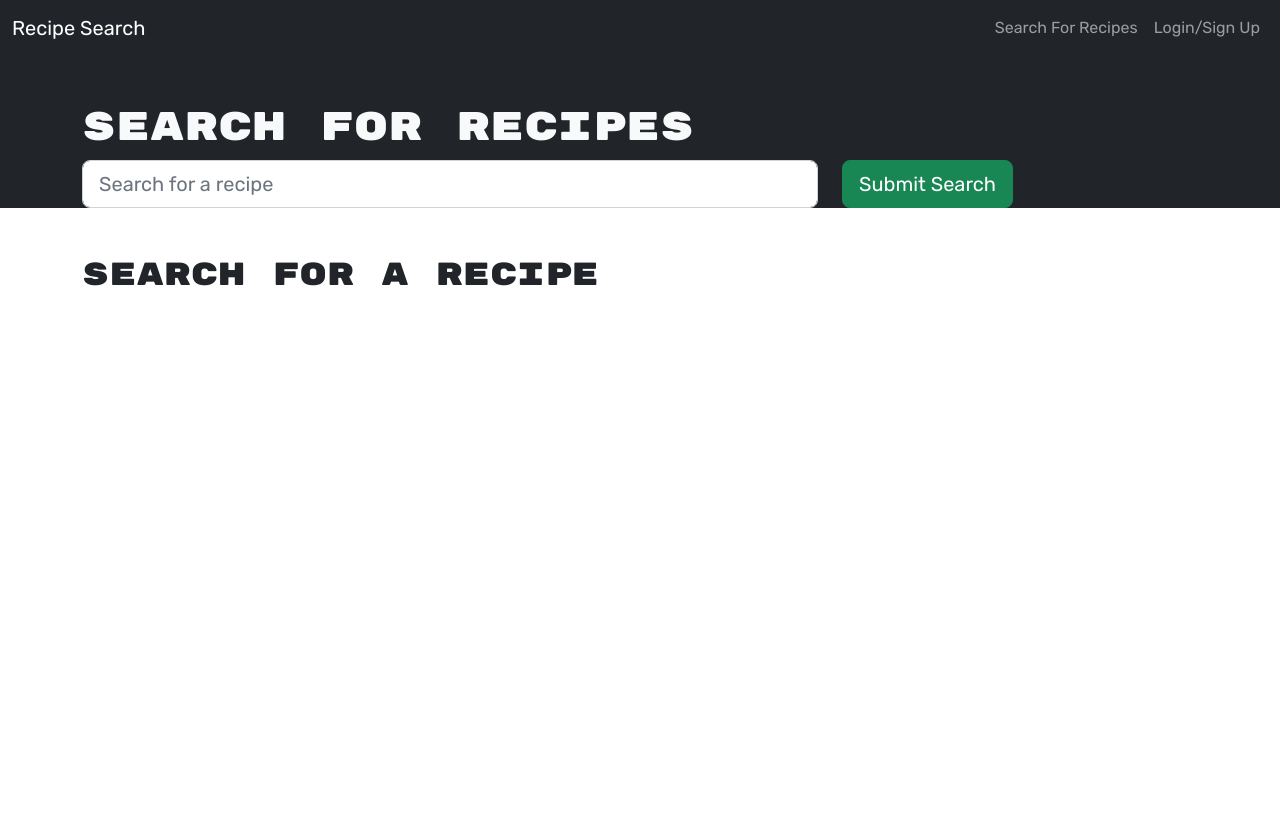
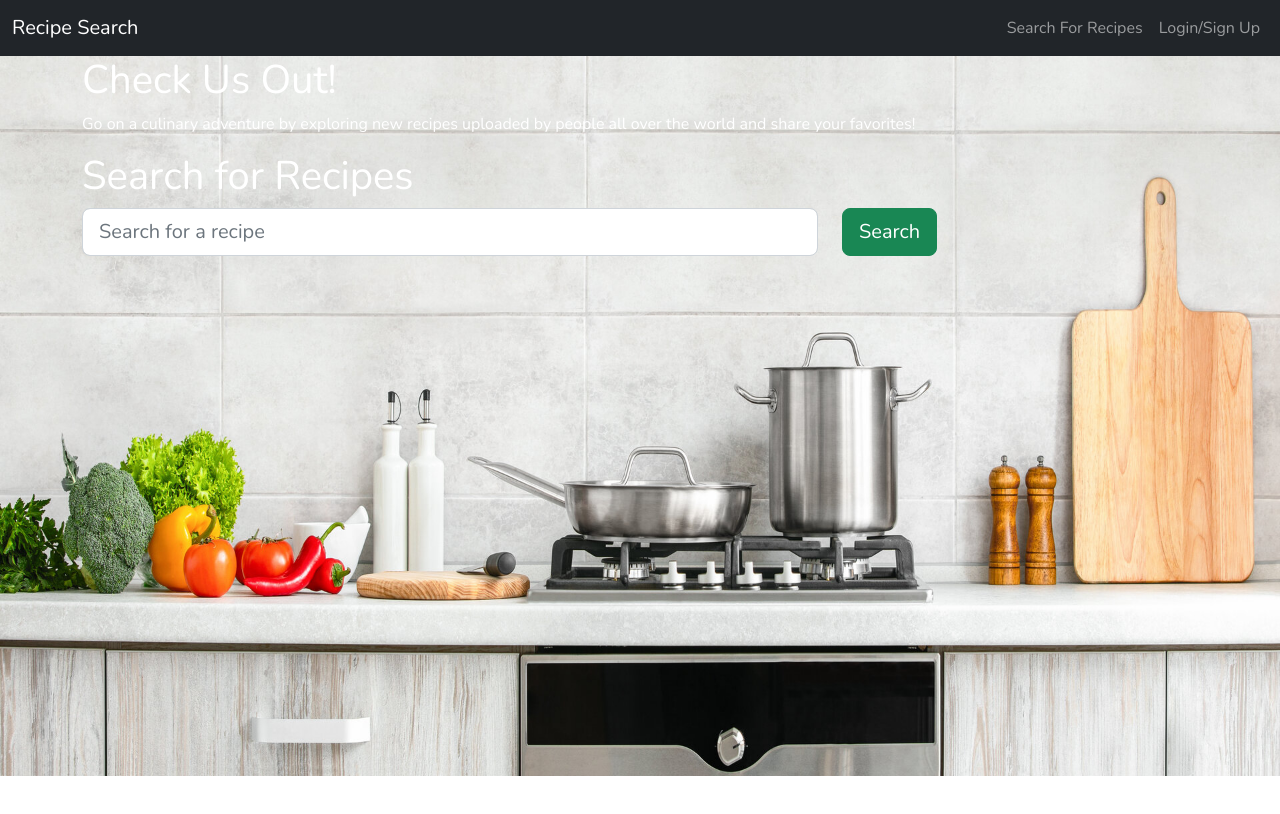
Before and after one commit to TristanM225/Recipe_Sharing_Platform-, a React (Create React App) app in the folder client/: page / in a window 1280 px wide. Shown: the top 814 px of the page. Built offline with nearby package versions, Linux system fonts and the light colour scheme.

Commit message:
add bg image and new font

```diff
--- a/client/public/index.html
+++ b/client/public/index.html
@@ -24,6 +24,9 @@
     -->
   <link href="https://fonts.googleapis.com/css2?family=Rubik+Mono+One&family=Rubik:ital,wght@0,400;1,300&display=swap"
     rel="stylesheet">
+  <link rel="preconnect" href="https://fonts.googleapis.com">
+  <link rel="preconnect" href="https://fonts.gstatic.com" crossorigin>
+  <link href="https://fonts.googleapis.com/css2?family=Homemade+Apple&family=Nunito&display=swap" rel="stylesheet">
 
 
   <title>Recipe Sharing Platform</title>
--- a/client/src/App.js
+++ b/client/src/App.js
@@ -7,6 +7,8 @@ import {
   createHttpLink,
 } from "@apollo/client";
 import { setContext } from "@apollo/client/link/context";
+
+//import { ChakraProvider } from '@chakra-ui/react'
 
 import SearchRecipes from "./pages/SearchRecipes";
 import SavedRecipes from "./pages/SavedRecipes";
@@ -38,6 +40,7 @@ const client = new ApolloClient({
 
 function App() {
   return (
+    // <ChakraProvider>
       <ApolloProvider client={client}>
         <Router>
           <>
@@ -53,6 +56,7 @@ function App() {
           </>
         </Router>
       </ApolloProvider>
+    // </ChakraProvider>
   );
 }
 
--- a/client/src/index.css
+++ b/client/src/index.css
@@ -1,17 +1,13 @@
-body {
-  font-family: 'Rubik', sans-serif;
+* {
+  font-family: 'Nunito', sans-serif;
 }
 
-h1,
-h2,
-h3,
-h4,
-h5,
-h6 {
-  font-family: 'Rubik Mono One', sans-serif;
+.head-text {
+  position: relative;
 }
-
-.small {
-  font-weight: 300;
-  font-style: italic;
+.text-on-image {
+ position: absolute;
+ right: 20%;
+ left: 20%;
+ top: 30%;
 }
--- a/client/src/pages/SearchRecipes.js
+++ b/client/src/pages/SearchRecipes.js
@@ -7,6 +7,9 @@ import {
   Card,
   Row
 } from 'react-bootstrap';
+
+//import { Button, ButtonGroup } from '@chakra-ui/react'
+
 
 import Auth from '../utils/auth';
 import { searchRecipes } from '../utils/API';
@@ -64,7 +67,7 @@ const SearchRecipes = () => {
   };
 
   // create function to handle saving a recipe to our database
-  const handleSaveREcipe= async (recipeId) => {
+  const handleSaveRecipe= async (recipeId) => {
     // find the recipe in `searchedRecipes` state by the matching id
     const recipeToSave = searchedRecipes.find((recipe) => recipe.recipeId === recipeId);
 
@@ -85,10 +88,26 @@ const SearchRecipes = () => {
     }
   };
 
+  let imageStyle = {
+      height: "1080px",
+      width: "auto",
+      backgroundImage:
+      'url("/background-kitchen.jpg")',
+      backgroundSize: "contain",
+      backgroundRepeat: "no-repeat",
+      color: "white",
+   };
+
   return (
     <>
-      <div className='text-light bg-dark pt-5'>
-        <Container>
+    <div className = "image" style = {imageStyle}>
+    {/* <div className='text-on-image'>
+      <h1> Check Us Out! </h1>
+      <p> Go on a culinary adventure by exploring new recipes uploaded by people all over the world and share your favorites! </p>
+    </div> */}
+    <Container>
+      <h1> Check Us Out! </h1>
+      <p> Go on a culinary adventure by exploring new recipes uploaded by people all over the world and share your favorites! </p>
           <h1>Search for Recipes</h1>
           <Form onSubmit={handleFormSubmit}>
             <Row>
@@ -104,51 +123,13 @@ const SearchRecipes = () => {
               </Col>
               <Col xs={12} md={4}>
                 <Button type='submit' variant='success' size='lg'>
-                  Submit Search
+                  Search
                 </Button>
               </Col>
             </Row>
           </Form>
         </Container>
       </div>
-
-      <Container>
-        <h2 className='pt-5'>
-          {searchedRecipes.length
-            ? `Viewing ${searchedRecipes.length} results:`
-            : 'Search for a recipe'}
-        </h2>
-        <Row>
-          {searchedRecipes.map((recipe) => {
-            return (
-              <Col md="4">
-                <Card key={recipe.recipeId} border='dark'>
-                  {recipe.image ? (
-                    <Card.Link href={recipe.link} target="_blank" rel="noreferrer">
-                    <Card.Img src={recipe.image} alt={`Image for the recipe ${recipe.title}`} variant='top' />
-                    </Card.Link>
-                  ) : null}
-                  <Card.Body>
-                    <Card.Title>{recipe.title}</Card.Title>
-                    <p className='small'>Author: {recipe.author}</p>
-                    <Card.Text>{recipe.description}</Card.Text>
-                    {Auth.loggedIn() && (
-                      <Button
-                        disabled={savedRecipeIds?.some((savedRecipeId) => savedRecipeId === recipe.recipeId)}
-                        className='btn-block btn-info'
-                        onClick={() => handleSaveRecipe(recipe.recipeId)}>
-                        {savedRecipeIds?.some((savedRecipeId) => savedRecipeId === recipe.recipeId)
-                          ? 'This recipe has already been saved!'
-                          : 'Save this Recipe!'}
-                      </Button>
-                    )}
-                  </Card.Body>
-                </Card>
-              </Col>
-            );
-          })}
-        </Row>
-      </Container>
     </>
   );
 };
```
Also changed, not shown: client/public/background-kitchen.jpg (added), client/public/manifest.json, 13 other files (tests, documents, lock files or other folders). Lines whose indentation alone changed are shown as unchanged.
